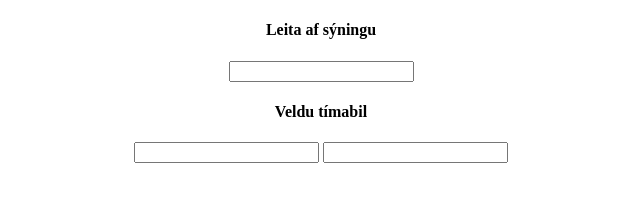
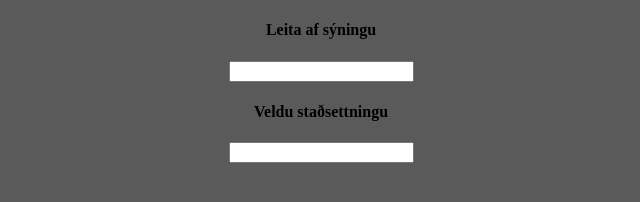
Before and after one commit to BjarkiThorJons/Javascript_lokaverkefni, a plain HTML site: page index.html in a window 1280 px wide. Shown: the whole page, without its empty margins (319-959 px from the left). Drawn offline with nearby package versions, Linux system fonts and the light colour scheme; no server answers.

Commit message:
dagsettning

```diff
--- a/index.html
+++ b/index.html
@@ -11,9 +11,8 @@
 <script src="script.js" type="text/javascript"></script>
 <h4>Leita af sýningu</h4>
 <input type="text" id="search" onkeyup="leita()" value="" /><br>
-<h4>Veldu tímabil</h4>
-<input type="text" id="fra">
-<input type="text" id="til" onkeyup="dagsettning()">
+<h4>Veldu staðsettningu</h4>
+<input type="text" id="stadur" onkeyup="stadsettning()">
 <div id="syningar"></div>
 </body>
 </html>
--- a/script.js
+++ b/script.js
@@ -12,7 +12,7 @@ $.ajax({
 		let timi = hlutur.date.split("T");
 		let dagsettning = timi[0].split("-")
 		let dagsettningin = dagsettning[2]+"-"+dagsettning[1]+"-"+dagsettning[0]
-		document.getElementById("syningar").innerHTML +='<div id="'+key+'" class="syning">'+'<h2>'+key+'</h2><h4>'+dagsettningin+'</h4><h6>'+timi[1]+'</h6><img src='+hlutur.mynd+' /></div>';
+		document.getElementById("syningar").innerHTML +='<div id="'+key+'" class="syning " alt="'+hlutur.stadur+'"><img src='+hlutur.mynd+' />'+'<h2>'+key+'</h2><h3>'+hlutur.stadur+'</h3><h4>'+dagsettningin+'</h4><h6>'+timi[1]+'</h6></div>';
 	};
 
   }
@@ -32,17 +32,18 @@ function leita(){
 
 		};
 	};
-function dagsettning(){
+function stadsettning(){
 	let divtag = document.getElementById("syningar");
 	let syningarnar = divtag.getElementsByTagName('div');
-	let fra = document.getElementById("fra");
-	let til = document.getElementById("til");
-	let fra_value = fra.value;
-	let til_value = til.value;
+	let stadur = document.getElementById("stadur");
+	let stadur_value = stadur.value.toLowerCase();
 	for (let i = 0; i< syningarnar.length; i++){
-			console.log(syningarnar[i].getElementsByTagName("h4"))
-			let timi = syningarnar[i].date.split("T");
-			let dagsettning = timi[0].split("-")
-			console.log(timi)
+			h3 = syningarnar[i].getElementsByTagName('h3')[0]
+			if (h3.innerHTML.toLowerCase().indexOf(stadur_value)){
+				syningarnar[i].style.display = "none";
+			}
+			else {
+				syningarnar[i].style.display = "";
+			}
 		};
 }
--- a/styles.css
+++ b/styles.css
@@ -2,9 +2,13 @@ body{
 	text-align: center;
 	max-width: 1140px;
 	margin: 0 auto;
+	background-color: #5A5A5A;
 }
 .syning{
 	float: left;
+	background-color: #6A6A6A;
+	margin-bottom: 10px;
+	margin-top: 10px;
 }
 h2{
 	max-width: 285px;
```
